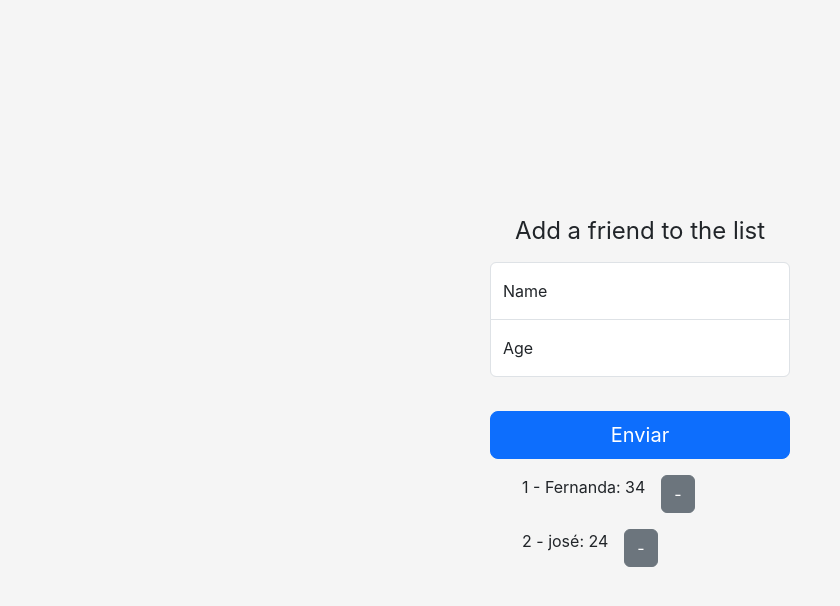
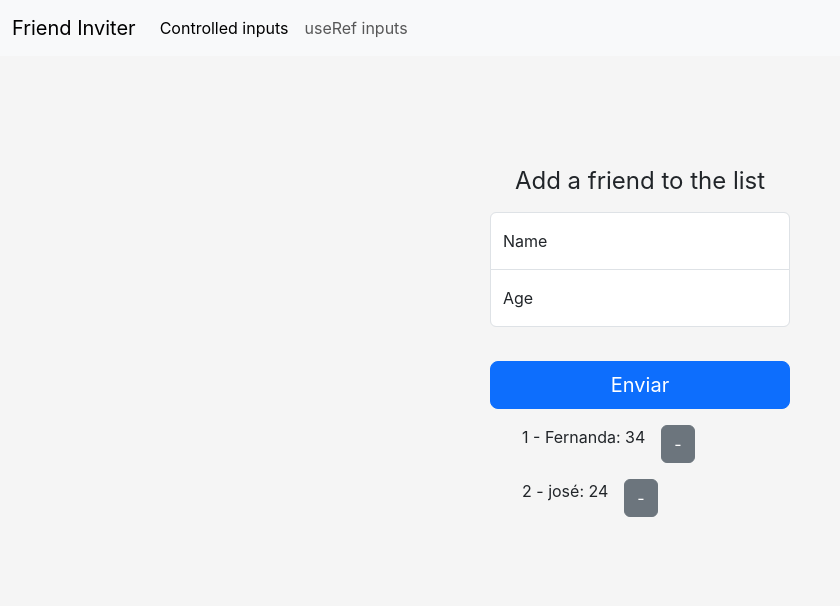
Before and after one commit to fernanda-freitas/add-remove-react, a React (Create React App) app: page / in a window 1280 px wide. Shown: the top 606 px of the page, without its empty margins (0-840 px from the left). Built offline with nearby package versions, Linux system fonts and the light colour scheme.

Commit message:
added top navigation

```diff
--- a/src/components/App/App.css
+++ b/src/components/App/App.css
@@ -12,8 +12,14 @@
   display: flex;
 }
 
-.App {
+.list-wrapper {
   text-align: center;
   align-items: center;
   margin: auto;
+  position: relative;
+  top: 6rem;
 }
+
+.app-content {
+  width: 100%;
+}
--- a/src/components/App/index.jsx
+++ b/src/components/App/index.jsx
@@ -1,10 +1,14 @@
 import './App.css';
 import List from '../List'
+import Nav from '../Nav'
 
 export default function App() {
   return (
-    <div className="App text-center">
-      <List />
+    <div className='app-content'>
+      <Nav />
+      <div className="list-wrapper">
+        <List />
+      </div>
     </div>
   );
 }
--- /dev/null
+++ b/src/components/Nav/index.jsx
@@ -0,0 +1,26 @@
+import './nav.css'
+
+export default function Nav() {
+    return (
+        <>
+            <nav className="navbar navbar-expand-lg bg-body-tertiary">
+                <div className="container-fluid">
+                    <a className="navbar-brand" href="#">Friend Inviter</a>
+                    <button className="navbar-toggler" type="button" data-bs-toggle="collapse" data-bs-target="#navbarSupportedContent" aria-controls="navbarSupportedContent" aria-expanded="false" aria-label="Toggle navigation">
+                        <span className="navbar-toggler-icon"></span>
+                    </button>
+                    <div className="collapse navbar-collapse" id="navbarSupportedContent">
+                        <ul className="navbar-nav me-auto mb-2 mb-lg-0">
+                            <li className="nav-item">
+                                <a className="nav-link active" aria-current="page" href="#">Controlled inputs</a>
+                            </li>
+                            <li className="nav-item">
+                                <a className="nav-link" href="#">useRef inputs</a>
+                            </li>
+                        </ul>
+                    </div>
+                </div>
+            </nav>
+        </>
+    )
+}
```
Also changed, not shown: src/components/Nav/nav.css (added).
